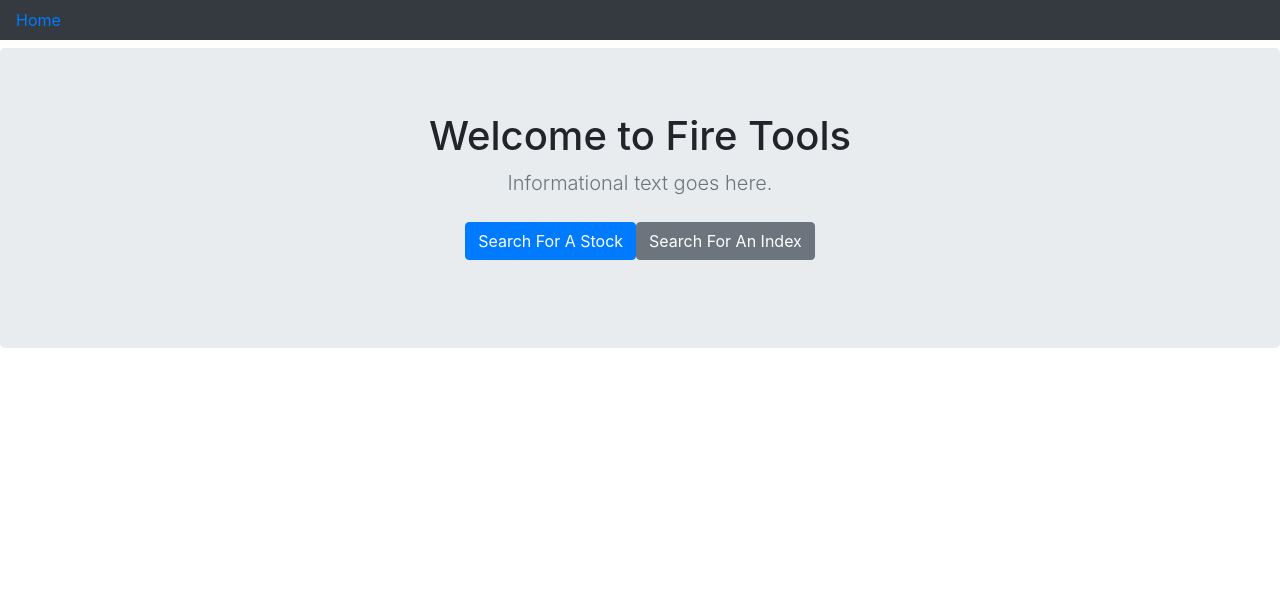
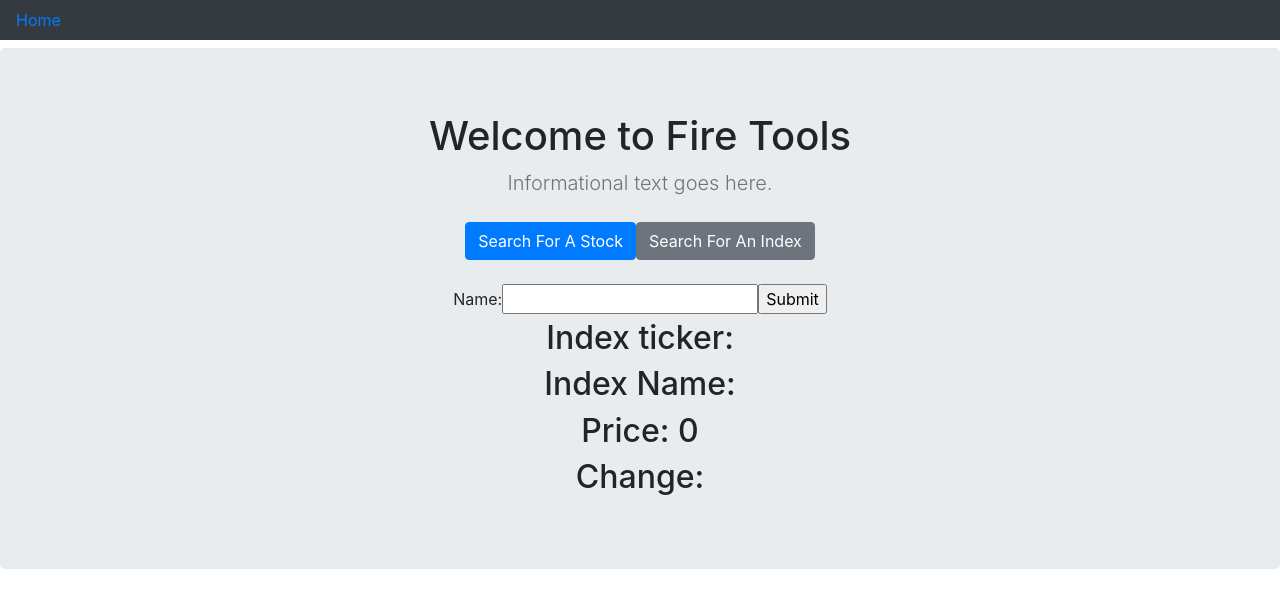
Before and after one commit to orman112/fire-toolbelt, a React (Create React App) app: page /find-index in a window 1280 px wide. Shown: the top 608 px of the page. Built offline with nearby package versions, Linux system fonts and the light colour scheme.

Commit message:
Implement logic for searching an index

```diff
--- a/src/App.js
+++ b/src/App.js
@@ -2,6 +2,7 @@ import React, { Component } from 'react';
 import { Link, Route } from 'react-router-dom';
 import './App.css';
 import StockFinder from './components/stock-finder/StockFinder';
+import IndexFinder from './components/index-finder/IndexFinder';
 import MainBanner from './components/main-banner/MainBanner';
 
 class App extends Component {
@@ -23,6 +24,7 @@ class App extends Component {
           <div className='container'>
               <Route path="/" render={ () => <MainBanner />} />
               <Route path="/find-stock" render={() =><StockFinder />}/>
+              <Route path="/find-index" render={() =><IndexFinder />}/>
           </div>
         </div>
       </div >
--- /dev/null
+++ b/src/components/index-finder/IndexFinder.js
@@ -0,0 +1,64 @@
+import React, { Component } from 'react'
+
+const url = 'https://financialmodelingprep.com/api/v3/majors-indexes/'
+
+class StockFinder extends Component {
+    constructor() {
+        super();
+        this.state = {
+            ticker: '',
+            price: 0,
+            name: '',
+            changes: 0
+        }
+    }
+
+    async fetchStock(ticker) {
+        let requestUrl = `${url}${ticker}`;
+        console.log(`Searching for information at ${requestUrl}`);
+        let result = await fetch(requestUrl).then(response => response.json());
+
+        return result;
+    }
+
+    render() {
+        return (
+            <div>
+                <form onSubmit={
+                    (event) => {
+                        event.preventDefault()
+                        this.fetchStock(this.state.ticker)
+                            .then(response => {
+                                if (response.Error) {
+                                    console.log(`Something went wrong trying to find information for ${this.state.ticker}, please try again.`)
+                                    this.setState({ ticker: '', price: 0 });
+                                    return;
+                                }
+                                this.setState({
+                                    ticker: response.ticker,
+                                    price: response.price,
+                                    name: response.indexName,
+                                    change: response.changes
+                                });
+                            })
+                            .catch(() => {
+                                console.log(`Something went wrong trying to find information for ${this.state.ticker}, please try again.`)
+                            });
+                    }}>
+                    <label>Name: </label>
+                    <input type='text' id='name' value={this.state.ticker} onChange={(event) => {
+                        //TODO: dont update on change, only on submit
+                        this.setState({ ticker: event.target.value })
+                    }} />
+                    <input type='submit' />
+                </form>
+                <h2>Index ticker: {this.state.ticker}</h2>
+                <h2>Index Name: {this.state.name}</h2>
+                <h2>Price: {this.state.price}</h2>
+                <h2>Change: {this.state.change}</h2>
+            </div>
+        )
+    }
+}
+
+export default StockFinder;
--- a/src/components/stock-finder/StockFinder.js
+++ b/src/components/stock-finder/StockFinder.js
@@ -37,7 +37,6 @@ class StockFinder extends Component {
                             .catch(() => {
                                 console.log(`Something went wrong trying to find information for ${this.state.symbol}, please try again.`)
                             });
-                        //this.setState({ symbol: '', price: '' });
                     }}>
                     <label>Name: </label>
                     <input type='text' id='name' value={this.state.symbol} onChange={(event) => {
```
